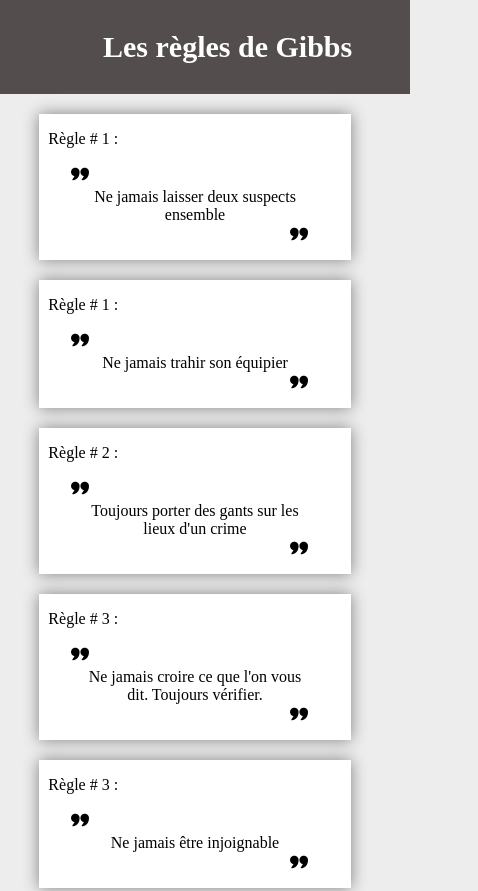
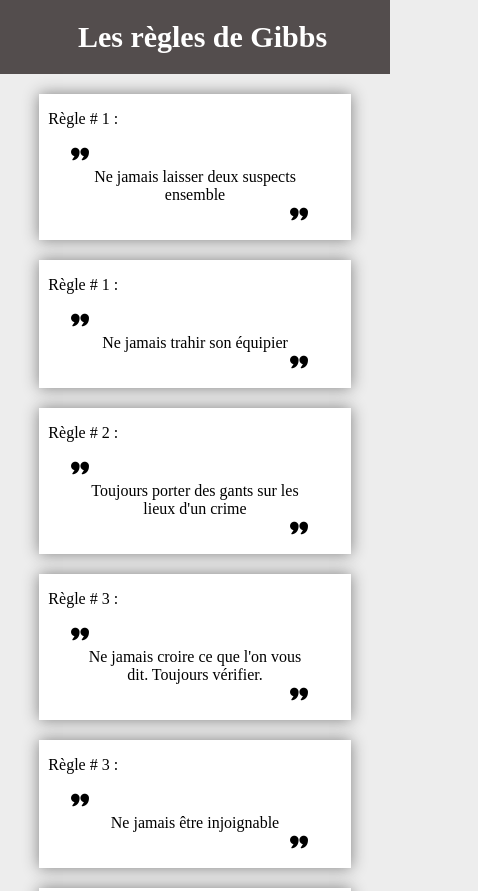
Before and after one commit to douvierg/NCIS, a plain HTML site: page index.html in a window 390 px wide. Shown: the top 891 px of the page, 478 px wide, since content can reach past the window. Drawn offline with Linux system fonts and the light colour scheme.

Commit message:
change css

```diff
--- a/style.css
+++ b/style.css
@@ -92,6 +92,15 @@ footer p{
         height: auto;
         padding: 10px;
         font-size: 30px;
+        padding: 0;
+        width: 100%;
+    }
+
+    header #headerTitle{
+        width: 100%;
+        padding: 0;
+        display: flex;
+        justify-content: center;
     }
 
     .citation {
@@ -104,10 +113,20 @@ footer p{
     header {
         font-size: 15px;
         width: 100%;
+        text-align: center;
+        padding: 0;
+    }
+
+    header #headerTitle{
+        width: 100%;
+        padding: 0;
+        display: flex;
+        justify-content: center;
     }
 
     #content{
         width: 100%;
+        margin-right: 0;
     }
     .citation {
         width: 80%;
@@ -117,4 +136,8 @@ footer p{
         padding-left: 80%;
     }
 
+    footer{
+        text-align: center;
+    }
+
 }
```
